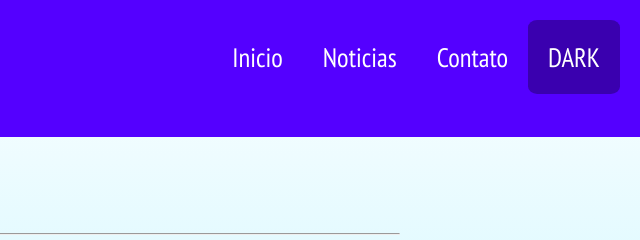
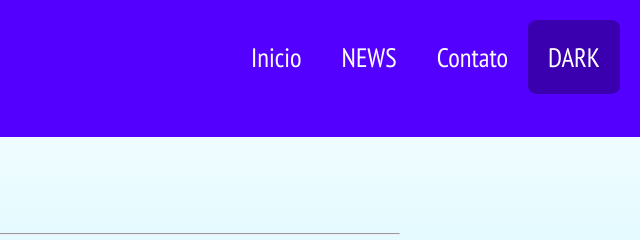
Before and after one commit to daniel-uruena/prueba-git, a plain HTML site: page index.html in a window 1280 px wide. Shown: the top 240 px of the page, 640-1280 px from the left. Drawn offline with Linux system fonts and the light colour scheme.

Commit message:
Cambio de nombre de opción noticias en el menú

```diff
--- a/index.html
+++ b/index.html
@@ -18,7 +18,7 @@
                     <a href="#"  class="dark">Inicio</a>
                 </li>
                 <li>
-                    <a href="#news"  class="dark">Noticias</a>
+                    <a href="#news"  class="dark">NEWS</a>
                 </li>
                 <li>
                     <a href="#contact" class="dark">Contato</a>
```
